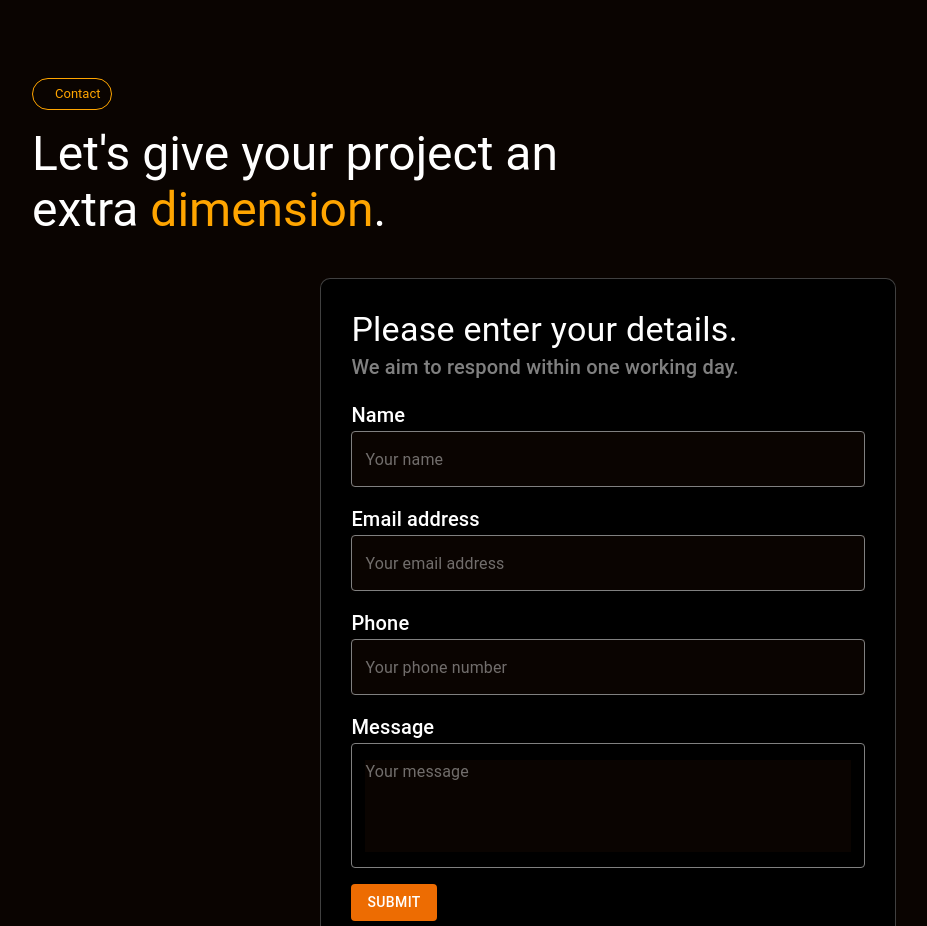
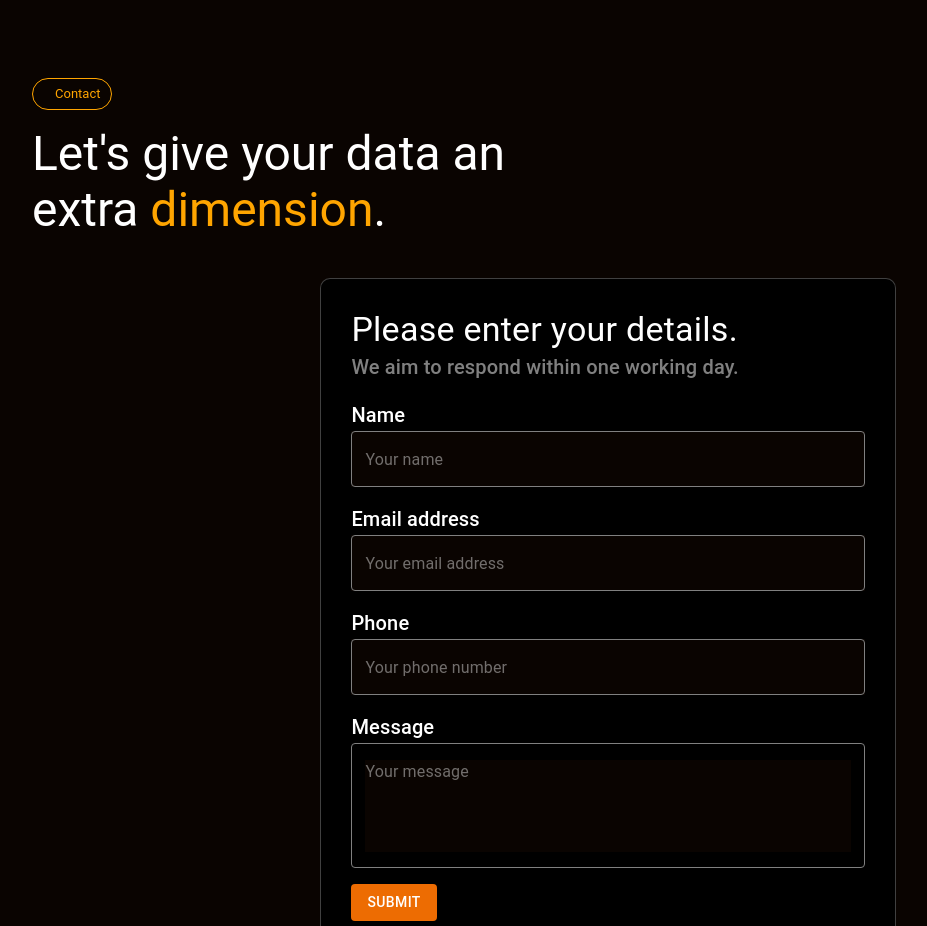
Before and after one commit to DoctorTone/drt-viz-ltd, a React (Vite) app: page / in a window 1280 px wide. Shown: the part 6001-6927 px from the top of the page, without its empty margins (32-959 px from the left). Built offline with nearby package versions, Linux system fonts and the light colour scheme; some icons are missing.

Commit message:
Updated contact text

```diff
--- a/src/components/Contact.tsx
+++ b/src/components/Contact.tsx
@@ -43,7 +43,7 @@ const Contact = () => {
       <Grid container>
         <Grid size={{ xs: 12, sm: 6, md: 6 }}>
           <Typography variant="h3" sx={{ mb: 5 }}>
-            Let's give your project an extra{" "}
+            Let's give your data an extra{" "}
             <span style={{ color: "orange" }}>dimension</span>.
           </Typography>
         </Grid>
```
